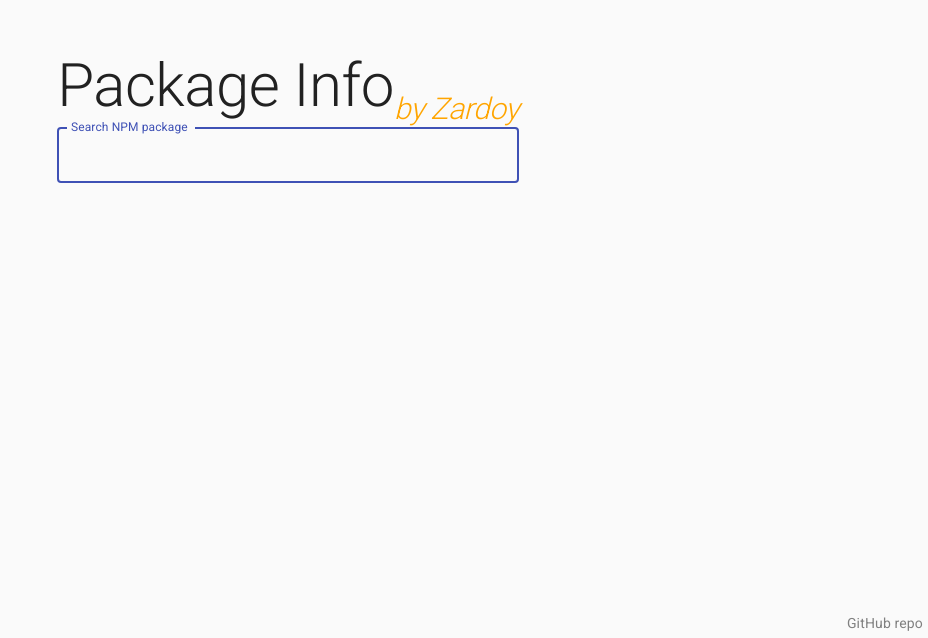
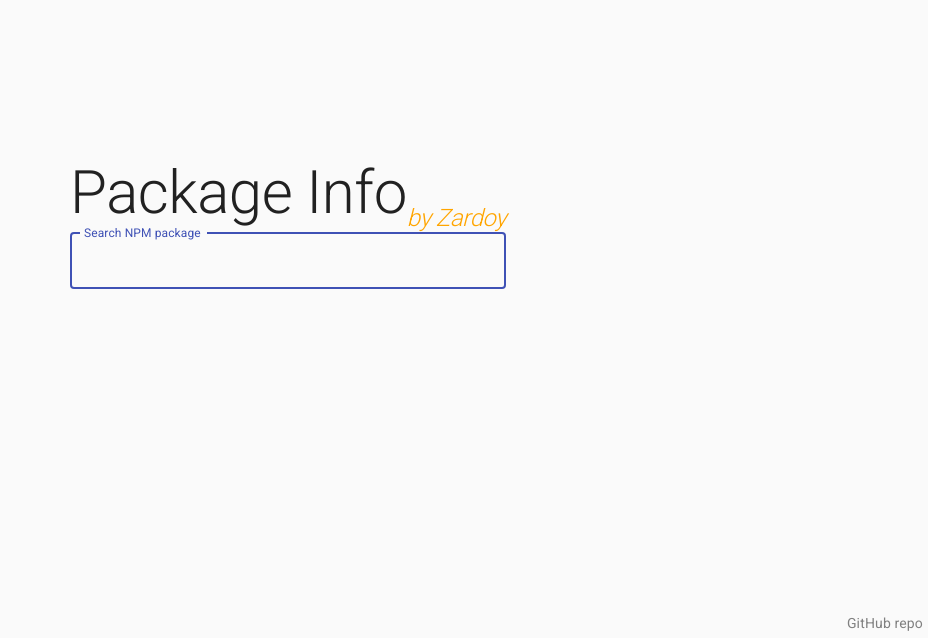
Before and after one commit to zardoy/package-info, a React (Vite) app: page / in a window 1280 px wide. Shown: the part 162-800 px from the top of the page, without its empty margins (352-1280 px from the left). Built offline with nearby package versions, Linux system fonts and the light colour scheme.

Commit message:
fix visual

```diff
--- a/src/App.tsx
+++ b/src/App.tsx
@@ -80,7 +80,7 @@ const PackageInfoContent: React.FC = () => {
             }
         </div>
         <Typography>
-            Version: {data.version}
+            Version: {data.version} &middot;
             <a href={getPackageJsonUrl(packageName)}>Show package.json</a>
         </Typography>
         {
@@ -119,15 +119,15 @@ let App: React.FC<ComponentProps> = () => {
                 Package Info
                 <sub className={css`
                     color: orange;
-                    font-size: 0.5em;
+                    font-size: 0.4em;
                     font-style: italic;
                 `}>by Zardoy</sub>
             </Typography>
             <SearchField />
+            {foundPackage.foundPackage === null ? <div /> :
+                foundPackage.loading ? <CircularProgress /> : <PackageInfoContent />
+            }
         </div>
-        {foundPackage.foundPackage === null ? <div /> :
-            foundPackage.loading ? <CircularProgress /> : <PackageInfoContent />
-        }
         <Footer />
     </div>;
 };
```
